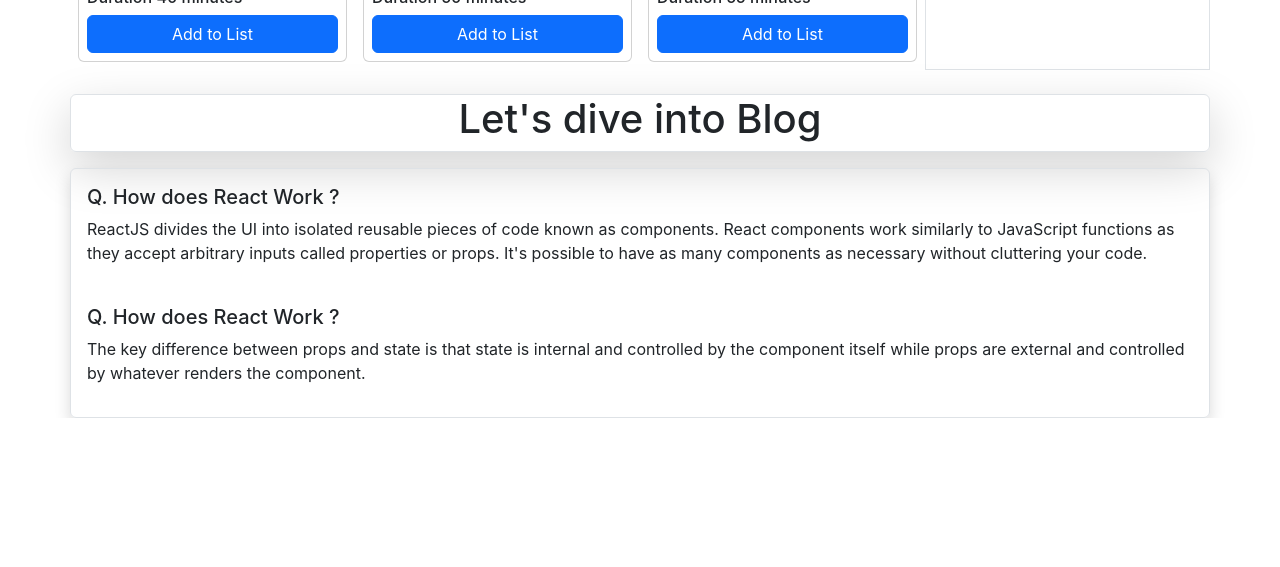
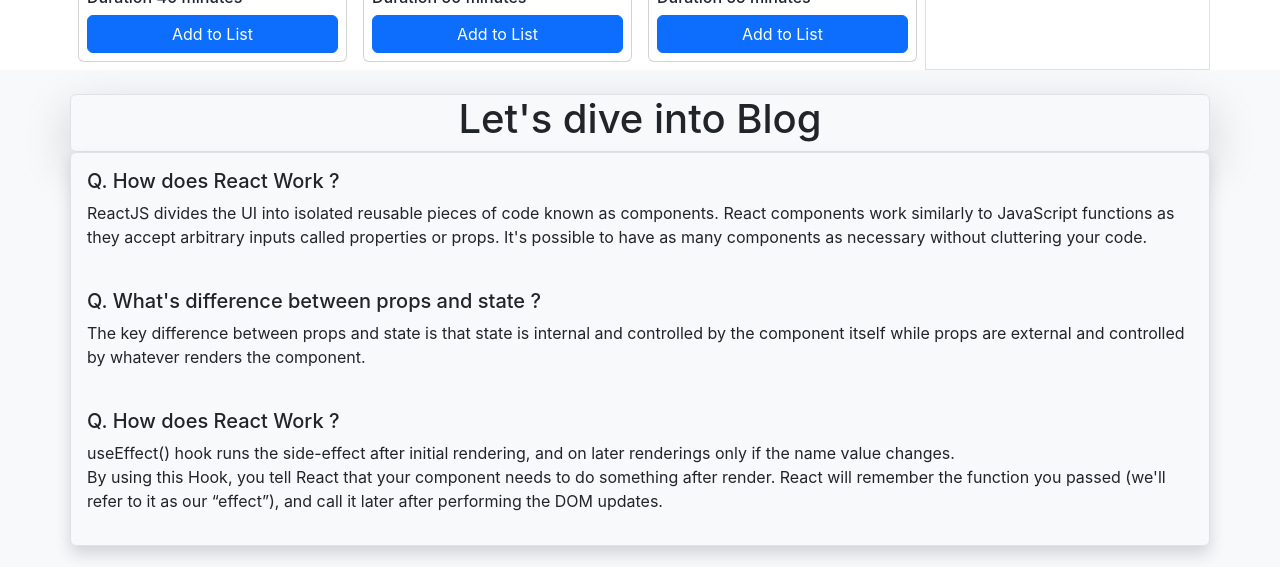
Before and after one commit to Sarker-Rajib/super-learning-camp-8, a React (Create React App) app: page / in a window 1280 px wide. Shown: the part 1305-1872 px from the top of the page. Before the commit the page ends 1723 px from the top, so only its background shows below. Built offline with nearby package versions, Linux system fonts and the light colour scheme.

Commit message:
blog section completes"

```diff
--- a/src/components/Blog/Blog.js
+++ b/src/components/Blog/Blog.js
@@ -2,20 +2,24 @@
 
 const Blog = () => {
    return (
-      <div className="blog pt-4">
+      <div className="blog py-4 bg-light">
          <div className="container">
-            <div className="row gy-3">
+            <div className="row">
                <div className="border shadow-lg rounded">
                   <h1>Let's dive into Blog</h1>
                </div>
-               <div className="border shadow p-3 text-start rounded">
+               <div className="border bg-light shadow p-3 text-start rounded">
                   <h5>Q. How does React Work ?</h5>
                   <p>ReactJS divides the UI into isolated reusable pieces of code known as components. React components work similarly to JavaScript functions as they accept arbitrary inputs called properties or props. It's possible to have as many components as necessary without cluttering your code.</p>
                   <br />
 
+                  <h5>Q. What's difference between props and state ?</h5>
+                  <p>The key difference between props and state is that state is internal and controlled by the component itself while props are external and controlled by whatever renders the component.</p>
+                  <br />
+
                   <h5>Q. How does React Work ?</h5>
-                  <p>The key difference between props and state is that state is internal and controlled by the component itself while props are external and controlled by whatever renders the component.</p>
-
+                  <p>useEffect() hook runs the side-effect after initial rendering, and on later renderings only if the name value changes. <br />
+                  By using this Hook, you tell React that your component needs to do something after render. React will remember the function you passed (we'll refer to it as our “effect”), and call it later after performing the DOM updates.</p>
                </div>
             </div>
          </div>
```
